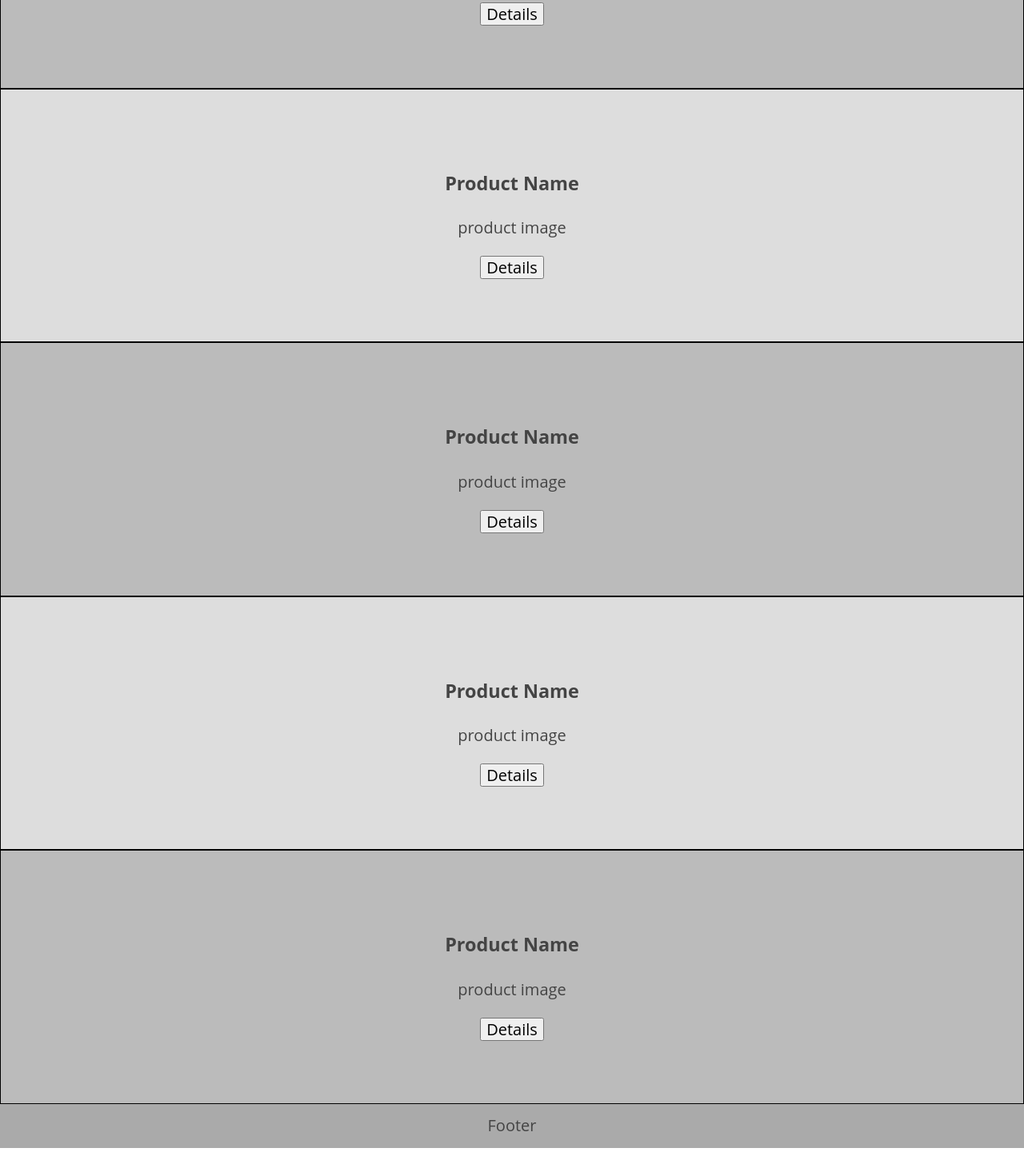
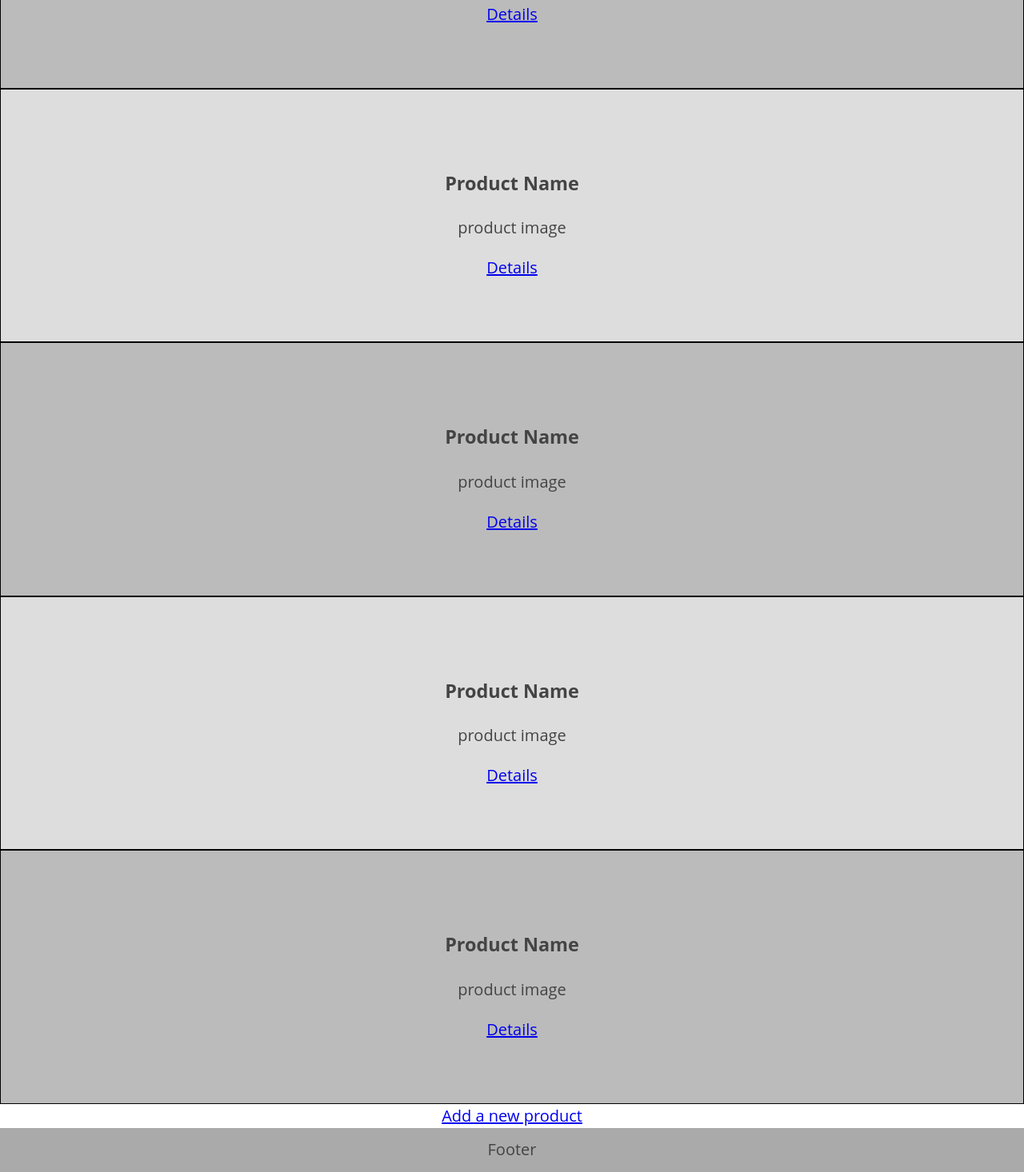
Before and after one commit to capnnemo2/AT-capstone-wireframes, a plain HTML site: page home-page.html in a window 1280 px wide. Shown: the part 1096-2562 px from the top of the page at 80% size. Before the commit the page ends 2532 px from the top, so only its background shows below. Drawn offline with nearby package versions, Linux system fonts and the light colour scheme.

Commit message:
Links pages to each other

```diff
--- a/home-page.html
+++ b/home-page.html
@@ -35,28 +35,29 @@
       <section class="product">
         <h3>Product Name</h3>
         <p>product image</p>
-        <button type="button">Details</button>
+        <a href="product-details.html">Details</a>
       </section>
       <section class="product">
         <h3>Product Name</h3>
         <p>product image</p>
-        <button type="button">Details</button>
+        <a href="product-details.html">Details</a>
       </section>
       <section class="product">
         <h3>Product Name</h3>
         <p>product image</p>
-        <button type="button">Details</button>
+        <a href="product-details.html">Details</a>
       </section>
       <section class="product">
         <h3>Product Name</h3>
         <p>product image</p>
-        <button type="button">Details</button>
+        <a href="product-details.html">Details</a>
       </section>
       <section class="product">
         <h3>Product Name</h3>
         <p>product image</p>
-        <button type="button">Details</button>
+        <a href="product-details.html">Details</a>
       </section>
+      <a href="add-new-product.html">Add a new product</a>
     </main>
     <footer>Footer</footer>
   </body>
```
Also changed, not shown: landing-page.html (+1 -1 lines).
